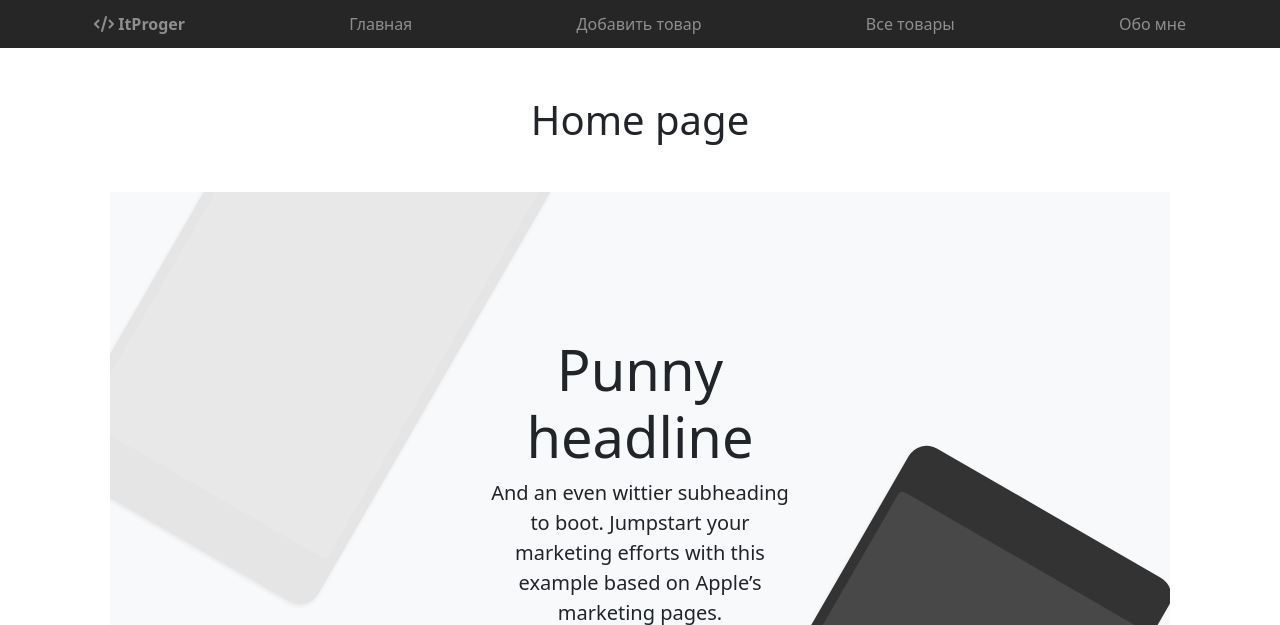
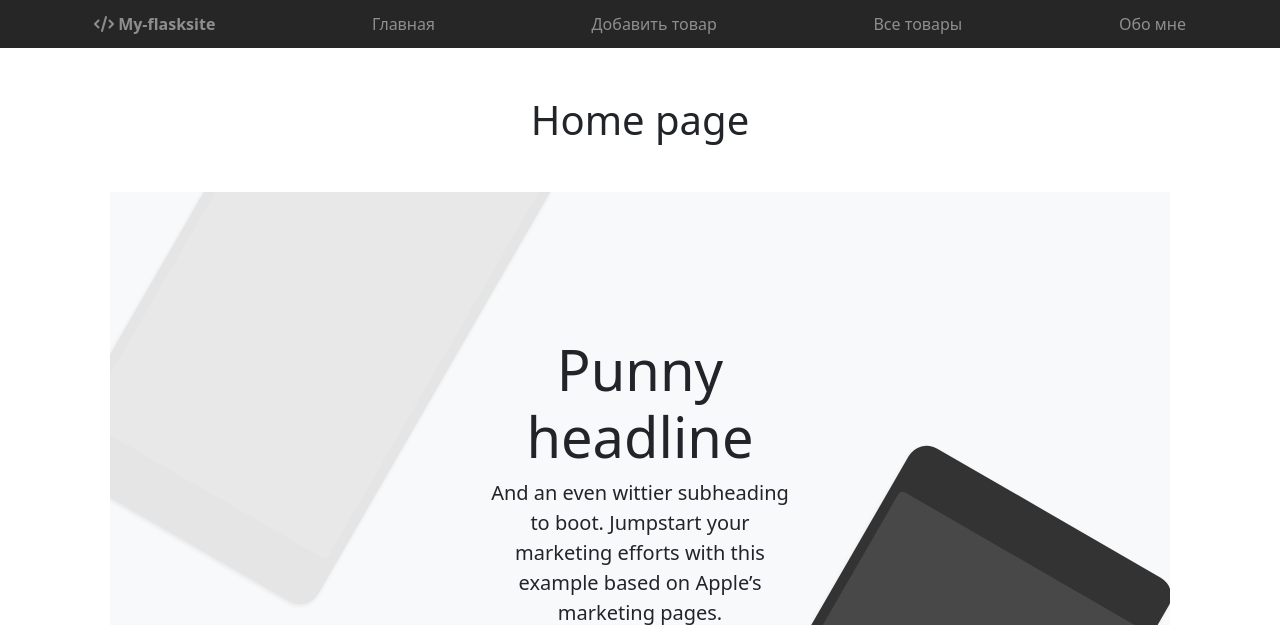
Before and after one commit to sanja081107/site_on_flask, a Flask app: page / in a window 1280 px wide. Shown: the top 625 px of the page. Run offline with Flask 2, Linux system fonts and the light colour scheme; some libraries are stand-ins or nearby versions.

Commit message:
make it better

```diff
--- a/templates/base.html
+++ b/templates/base.html
@@ -85,7 +85,7 @@
 <header class="site-header sticky-top py-1">
     <nav class="container d-flex flex-column flex-md-row justify-content-between">
         <a class="py-2" href="/" aria-label="Product">
-            <i class="fa-solid fa-code"></i><span>  ItProger</span>
+            <i class="fa-solid fa-code"></i><span>  My-flasksite</span>
         </a>
         {% for el in context.menu %}
             <a class="py-2 d-none d-md-inline-block" href="/{{ el.url_name }}">{{ el.title }}</a>
```
